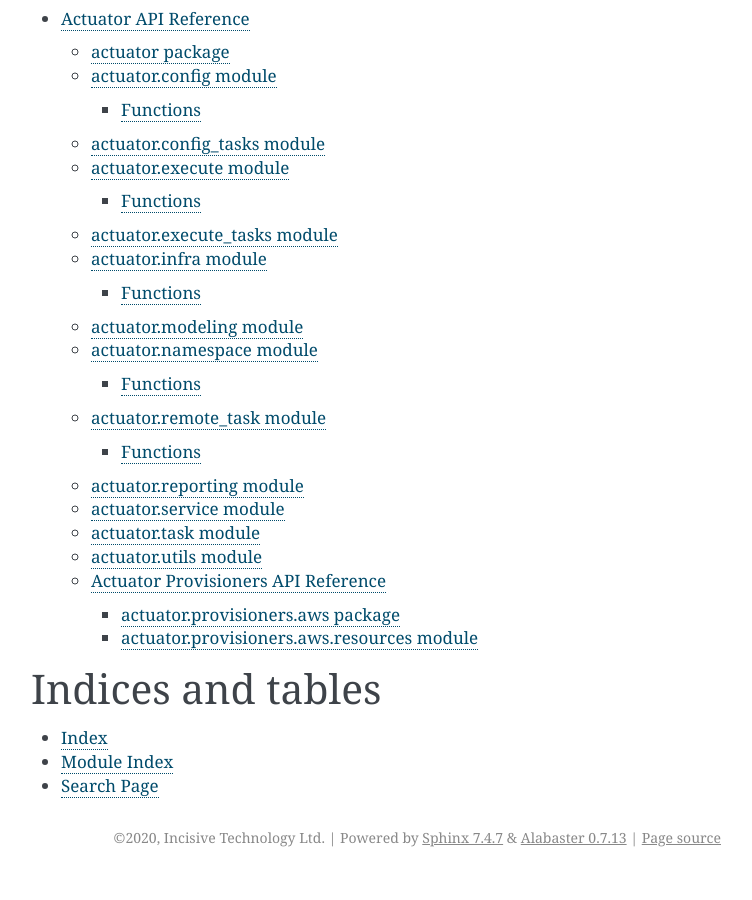
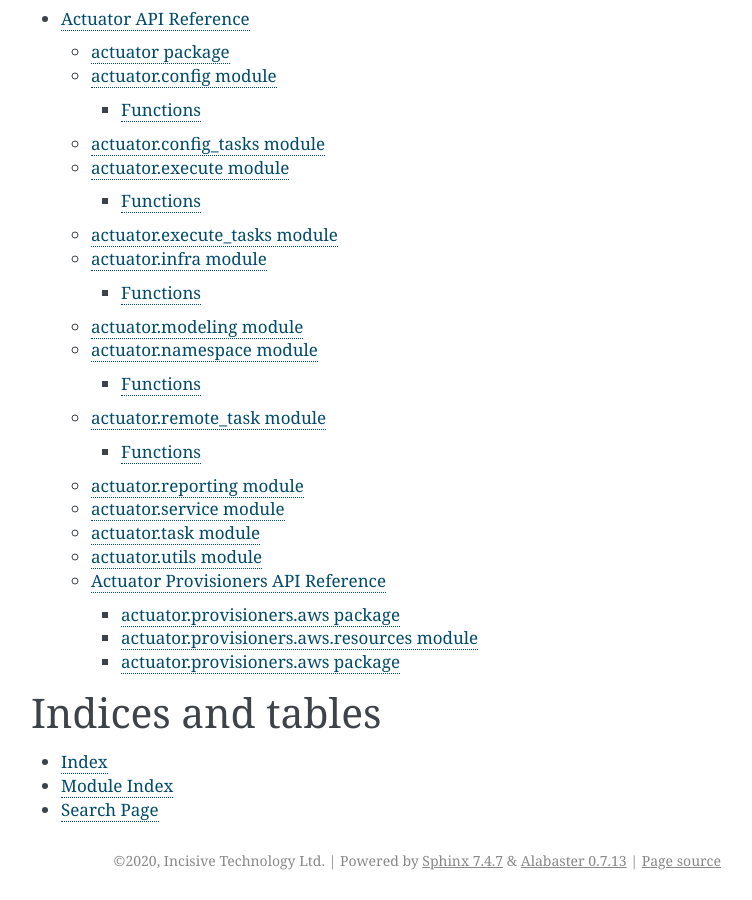
Before and after one commit to haxsaw/actuator-docs, a Sphinx documentation site: the page built from source/index.rst, in a window 1280 px wide and 900 px high, scrolled down 2161 px. Shown: the whole window, without its empty margins (389-1141 px from the left). Built offline with Sphinx 7.4.7, drawn with Linux system fonts in a browser that asks for light colours; before the commit the page ends 3038 px from its top, so only the background shows below that.

Commit message:
checkpoint for platform switch

```diff
--- /dev/null
+++ b/source/api-ref/provisioners/azure/package.rst
@@ -0,0 +1,8 @@
+*********************************
+actuator.provisioners.aws package
+*********************************
+
+**Import package**: actuator.provisioners.azure
+
+.. automodule:: actuator.provisioners.azure
+    :members:
--- a/source/api-ref/provisioners/index.rst
+++ b/source/api-ref/provisioners/index.rst
@@ -8,3 +8,4 @@
 
     aws/package
     aws/resources
+    azure/package
```
